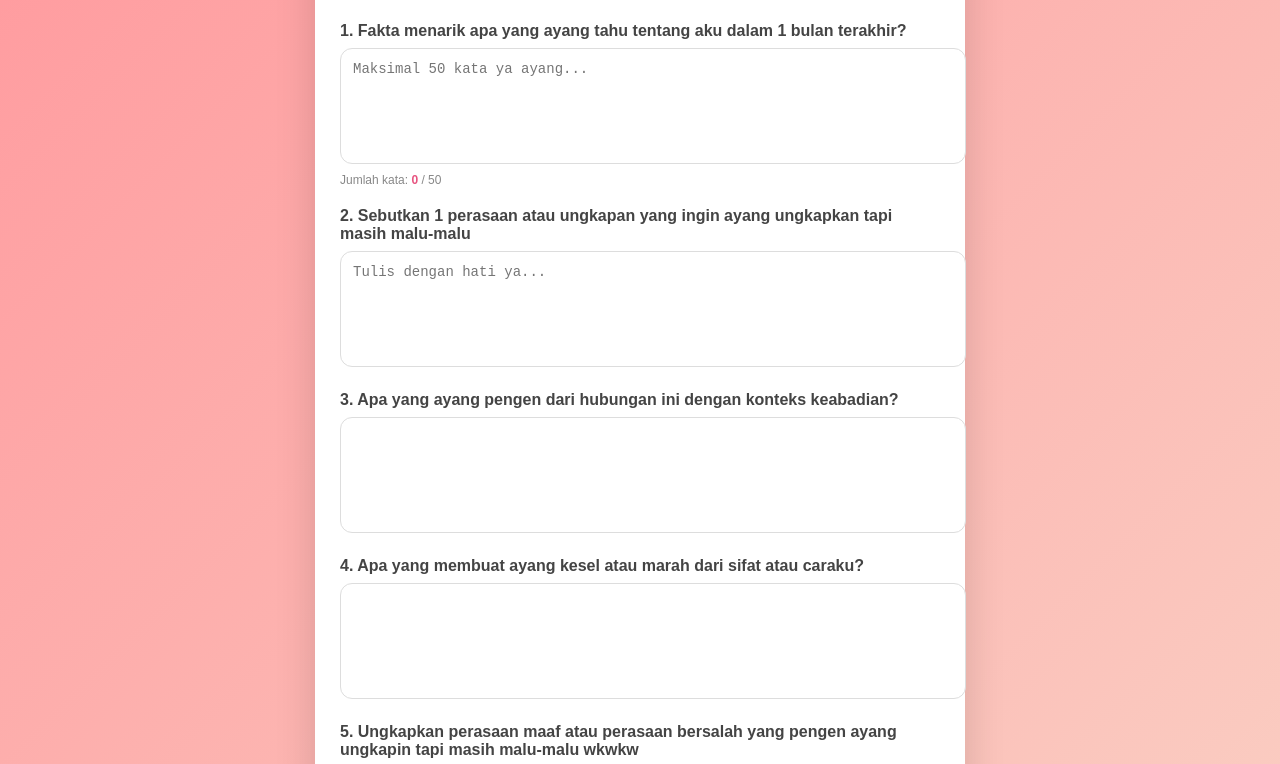
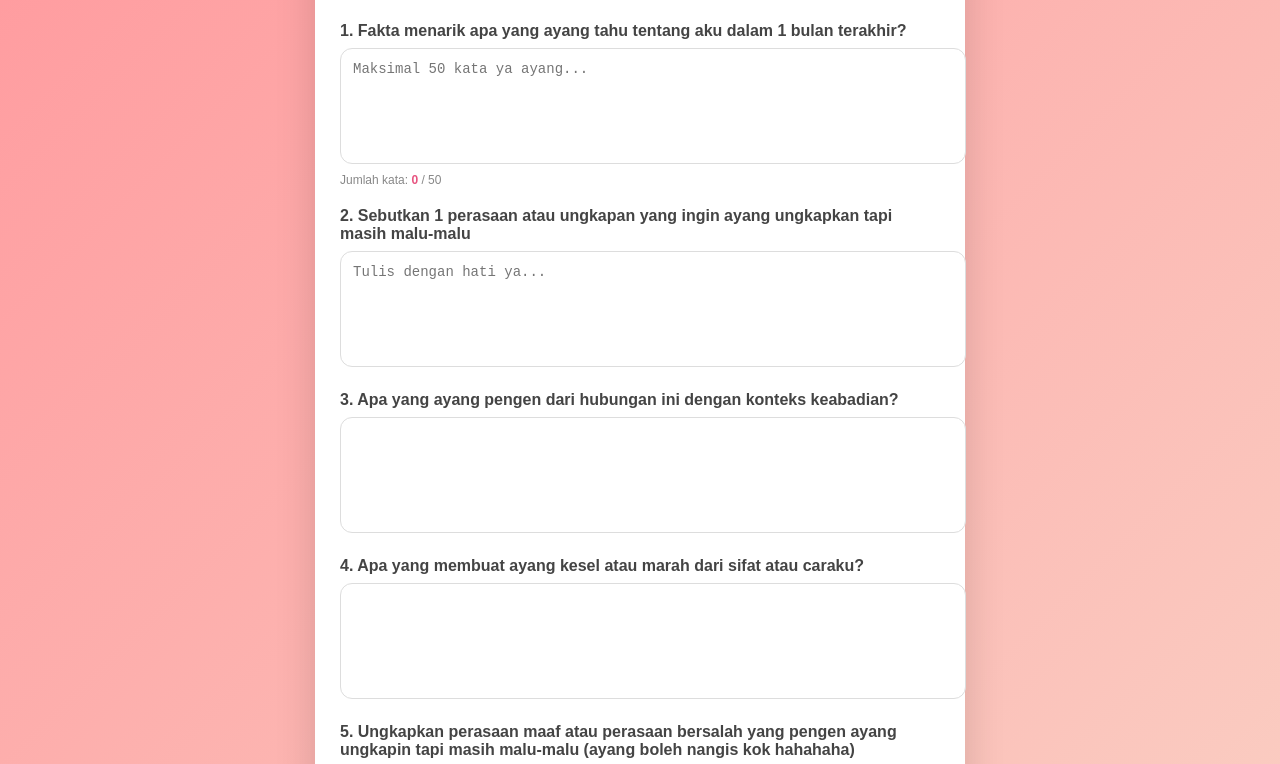
Before and after one commit to dwiky106/game_ayang, a plain HTML site: page index.html in a window 1280 px wide. Shown: the part 133-897 px from the top of the page. Drawn offline with Linux system fonts and the light colour scheme.

Commit message:
index.html

```diff
--- a/index.html
+++ b/index.html
@@ -131,7 +131,7 @@
     </div>
 
     <div class="form-group">
-        <label>5. Ungkapkan perasaan maaf atau perasaan bersalah yang pengen ayang ungkapin tapi masih malu-malu wkwkw</label>
+        <label>5. Ungkapkan perasaan maaf atau perasaan bersalah yang pengen ayang ungkapin tapi masih malu-malu (ayang boleh nangis kok hahahaha)</label>
         <textarea id="q5"></textarea>
     </div>
 
```
